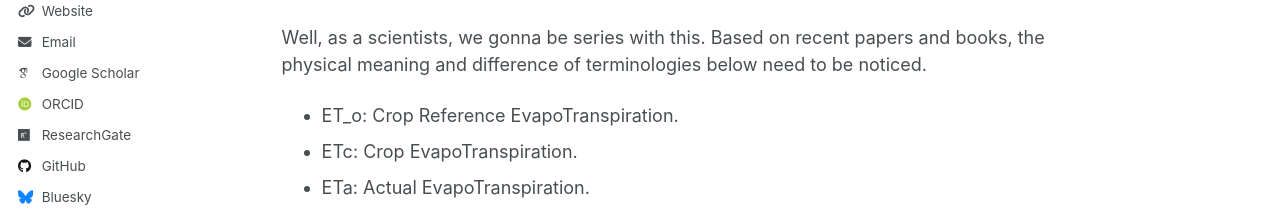
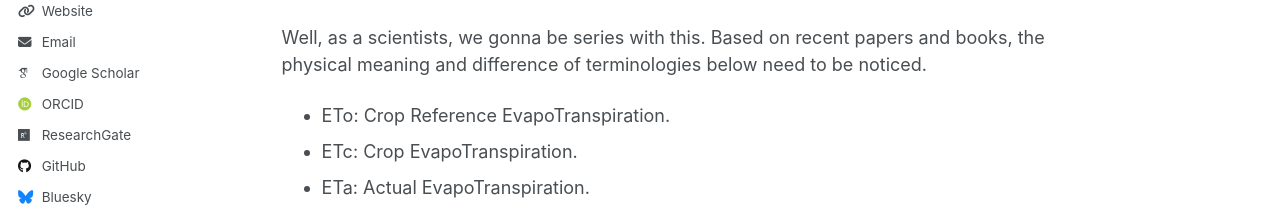
Before and after one commit to RuiGao9/RuiGao9.github.io, a Jekyll site: the page built from _talks/2014-03-01-talk-3.md, in a window 1280 px wide and 1400 px high. Shown: the part 479-698 px from the top of the window. Built offline with Jekyll 4.4.1, drawn with Linux system fonts in a browser that asks for light colours; some web fonts are replaced; some of the changed lines change nothing that is shown; grey boxes are pictures that could not be loaded.

Commit message:
Update 2014-03-01-talk-3.md

```diff
--- a/_talks/2014-03-01-talk-3.md
+++ b/_talks/2014-03-01-talk-3.md
@@ -15,10 +15,12 @@
 Paul is a very series and kind person. His face is so confuse, and question back to me, "which ET do you mean?"<br>
 
 Well, as a scientists, we gonna be series with this. Based on recent papers and books, the physical meaning and difference of terminologies below need to be noticed.
-- ET_o: Crop Reference EvapoTranspiration.
+- ETo: Crop Reference EvapoTranspiration.
 - ETc: Crop EvapoTranspiration.
 - ETa: Actual EvapoTranspiration.
 
+Teamwork
+------
 <div align="center">
   <iframe width="560" height="315" src="https://www.youtube.com/embed/Q8F1_kqp568"
     title="YouTube video player" frameborder="0"
@@ -26,6 +28,8 @@
     allowfullscreen></iframe>
 </div>
 
+Wildfire
+------
 <div align="center">
   <iframe width="560" height="315" src="https://www.youtube.com/embed/T-7OO30qA0o"
     title="YouTube video player" frameborder="0"
```
